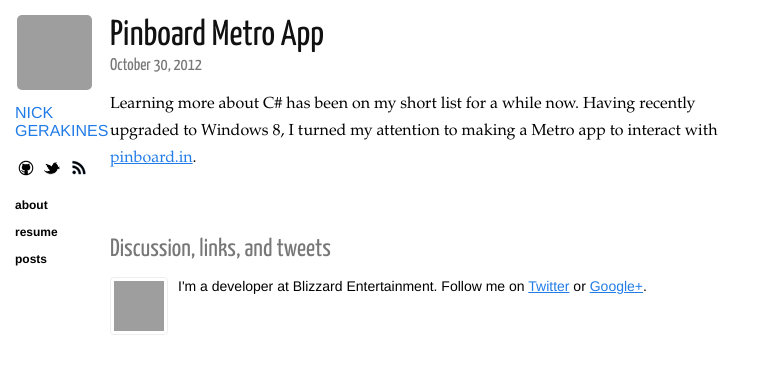
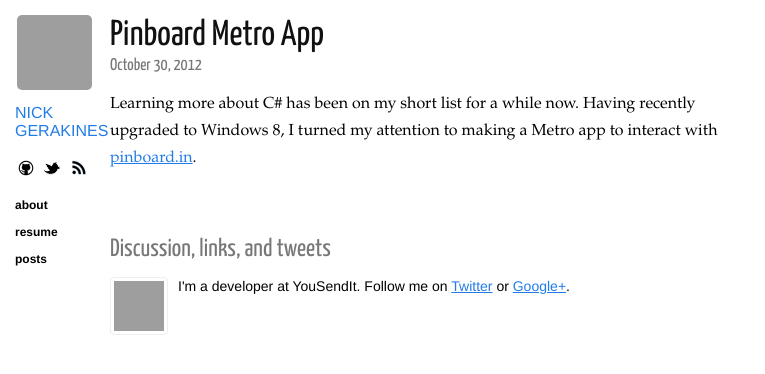
Before and after one commit to ngerakines/ngerakines.me, a Jekyll site: the page built from _posts/2012-10-30-pinboard-metro-app.markdown, in a window 1280 px wide, cut to the strip 0-374 px from the top of the page. Shown: the whole strip, without its empty margins (0-765 px from the left). Built offline with Jekyll 4.4.1, drawn with Linux system fonts in a browser that asks for light colours; nearby versions of some CDN libraries; Markdown is read by kramdown in place of the engine named in the settings; grey boxes are pictures that could not be loaded.

Commit message:
Updating site layout to reflect job change.

```diff
--- a/_layouts/post.html
+++ b/_layouts/post.html
@@ -22,7 +22,7 @@
       </a>
 
       <p>
-        I'm a developer at Blizzard Entertainment. Follow me on <a href="https://twitter.com/ngerakines">Twitter</a> or
+        I'm a developer at YouSendIt. Follow me on <a href="https://twitter.com/ngerakines">Twitter</a> or
         <a href="https://plus.google.com/118120736401585084374">Google+</a>.
       </p>
     </section>
--- a/atom.xml
+++ b/atom.xml
@@ -16,7 +16,7 @@
    <title>{{ post.title }}</title>
    <link href="http://www.ngerakines.me{{ post.url }}"/>
    <updated>{{ post.date | date_to_xmlschema }}</updated>
-   <id>http://www.ngerakines.me{{ post.id }}</id>
+   <id>http://ngerakines.me{{ post.id }}</id>
    <content type="html">{{ post.content | xml_escape }}</content>
  </entry>
  {% endfor %}
```
